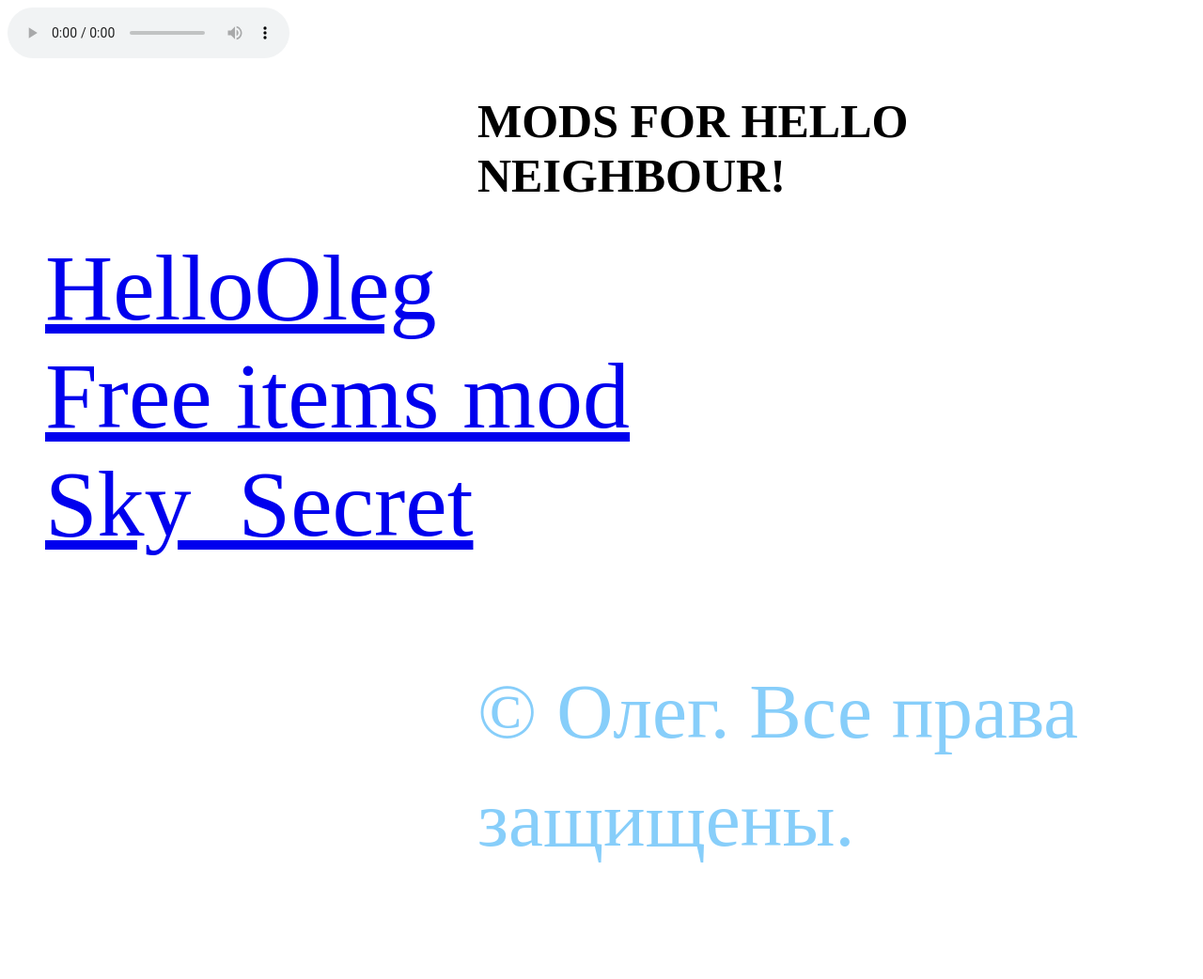
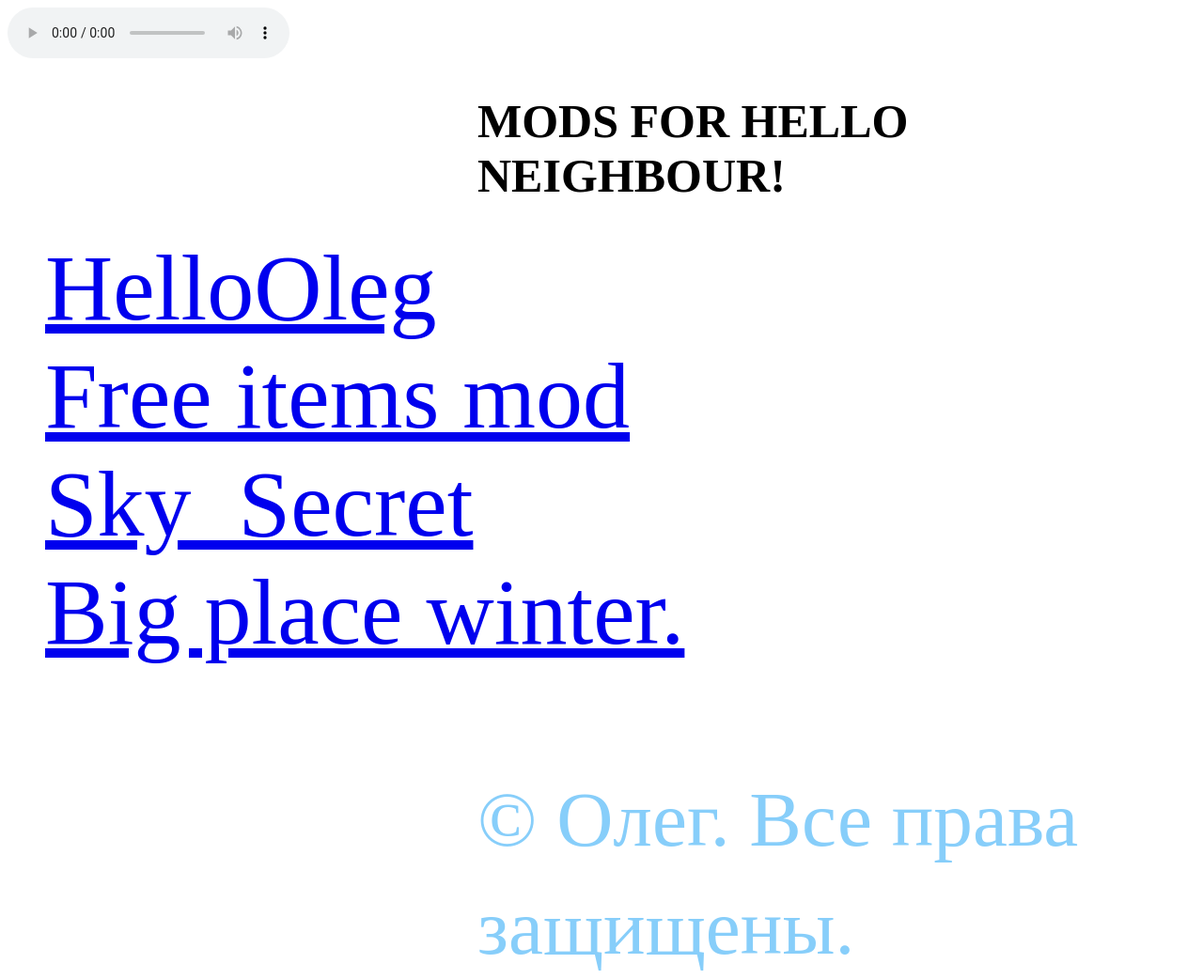
Before and after one commit to zloy-enot618/Oleg_s-mods, a plain HTML site: page index.html in a window 1280 px wide. Shown: the whole page at 94% size. Drawn offline with Linux system fonts and the light colour scheme.

Commit message:
Update index.html

```diff
--- a/index.html
+++ b/index.html
@@ -15,7 +15,8 @@
         <ul>
             <a style="font-size: 100px" href="HelloOleg.zip" download>HelloOleg</a><br>
             <a style="font-size: 100px" href="TEXHUKYM.zip" download>Free items mod</a><br>
-            <a style="font-size: 100px" href="Sky_Secret.zip" download>Sky_Secret</a>
+            <a style="font-size: 100px" href="Sky_Secret.zip" download>Sky_Secret</a><br>
+            <a style="font-size: 100px" href="W" download>Big place winter.</a>
         </ul>
     </body>
     <footer style="margin-left: 500px; font-size: 100px; color: lightskyblue">
```
